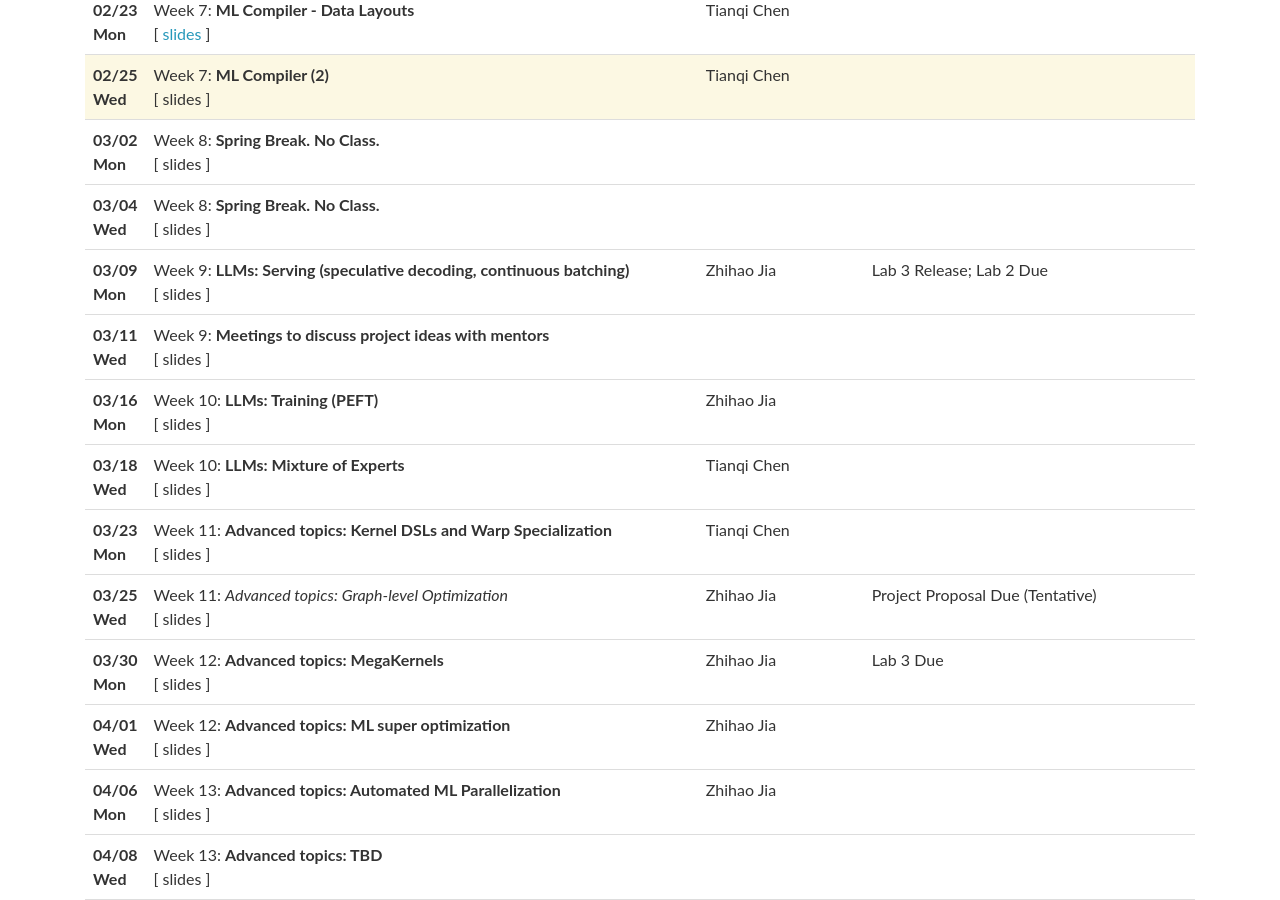
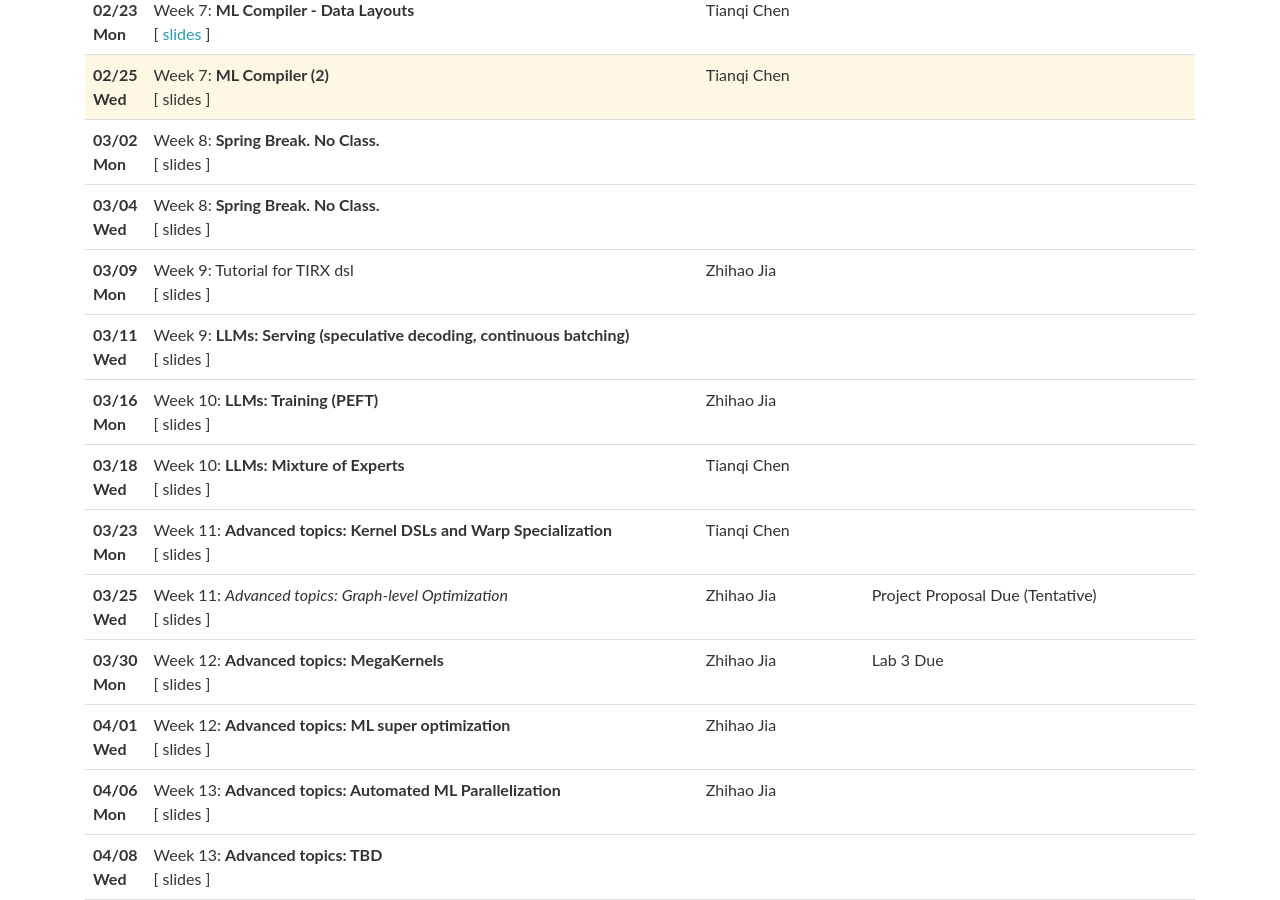
Before and after one commit to mlsyscourse/mlsyscourse.github.io, a Jekyll site: the page built from schedule.md, in a window 1280 px wide and 900 px high, scrolled down 1059 px. Built offline with Jekyll 4.4.1, drawn with Linux system fonts in a browser that asks for light colours.

Commit message:
Update lecture titles and logistics in lectures.yml

```diff
--- a/_data/lectures.yml
+++ b/_data/lectures.yml
@@ -146,18 +146,18 @@
 - date: 03/09 Mon
   lecturer: Zhihao Jia
   title: >
-    Week 9: <strong>LLMs: Serving (speculative decoding, continuous batching)</strong>
+    Week 9: Tutorial for TIRX dsl
   slides:
   readings:
-  logistics: Lab 3 Release; Lab 2 Due
+  logistics:
 
 - date: 03/11 Wed
   lecturer:
   title: >
-    Week 9: <strong>Meetings to discuss project ideas with mentors</strong>
+    Week 9: <strong>LLMs: Serving (speculative decoding, continuous batching)</strong>
   slides:
   notes:
-  readings:
+  readings: Lab 3 Release; Lab 2 Due
 
 
 - date: 03/16 Mon
```
